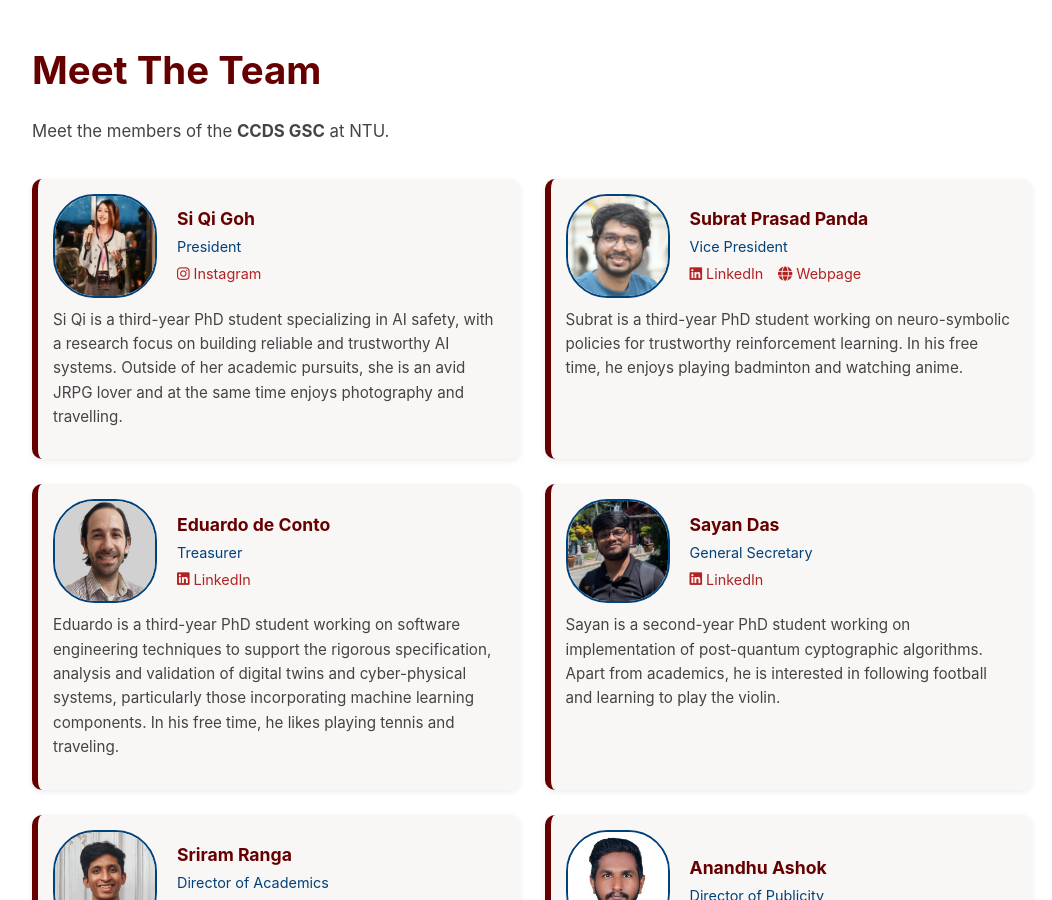
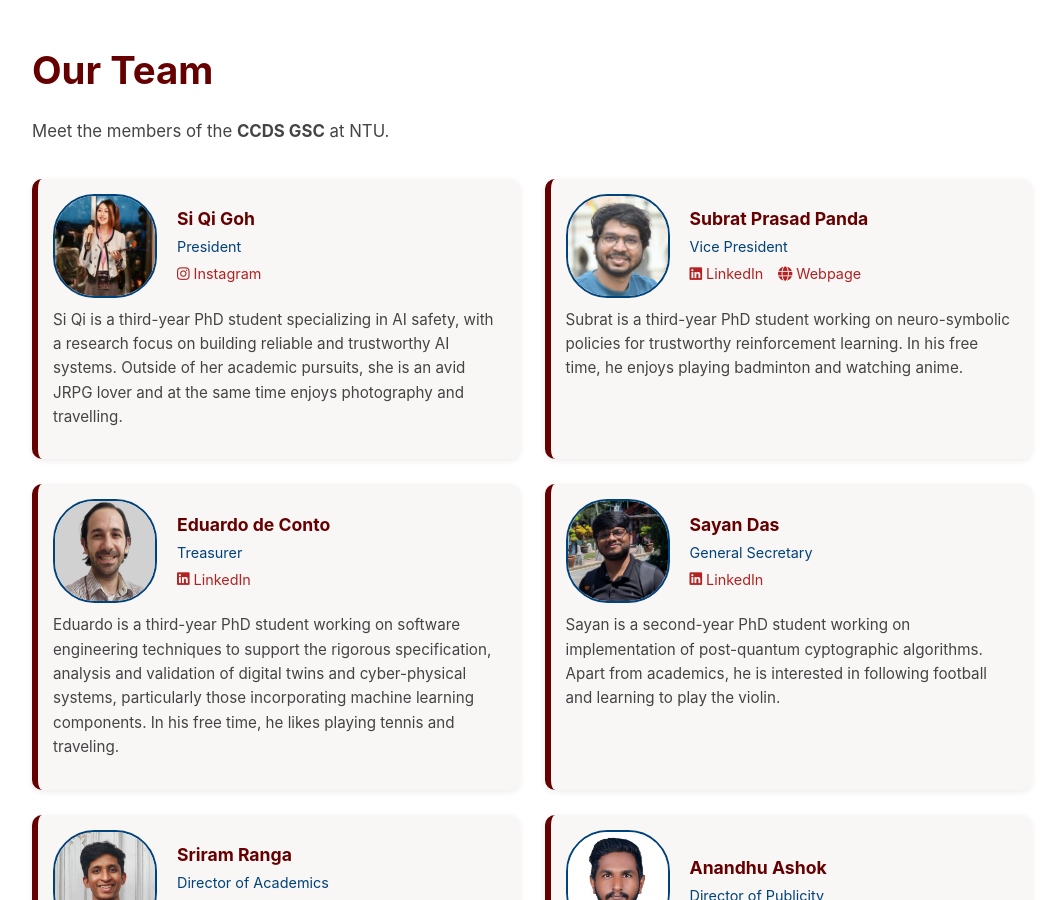
Before and after one commit to ccds-gsc/ccds-gsc.github.io, a Jekyll site: the page team.html, which Jekyll copies as it is, in a window 1280 px wide and 900 px high. Shown: the whole window, without its empty margins (108-1160 px from the left). Built offline with Jekyll 4.4.1, drawn with Linux system fonts in a browser that asks for light colours.

Commit message:
Update team.html

```diff
--- a/team.html
+++ b/team.html
@@ -7,7 +7,7 @@
       rel="stylesheet"
       href="https://cdnjs.cloudflare.com/ajax/libs/font-awesome/6.5.0/css/all.min.css"
   />
-  <title>Team | CCDS GSC</title>
+  <title>Our Team | CCDS GSC</title>
   <style>
     /* ----- Base Page Style ----- */
     body {
@@ -139,7 +139,7 @@
   </style>
 </head>
 <body>
-  <h1>Meet The Team</h1>
+  <h1>Our Team</h1>
   <p class="intro">
     Meet the members of the <strong>CCDS GSC</strong> at NTU.
   </p>
```
